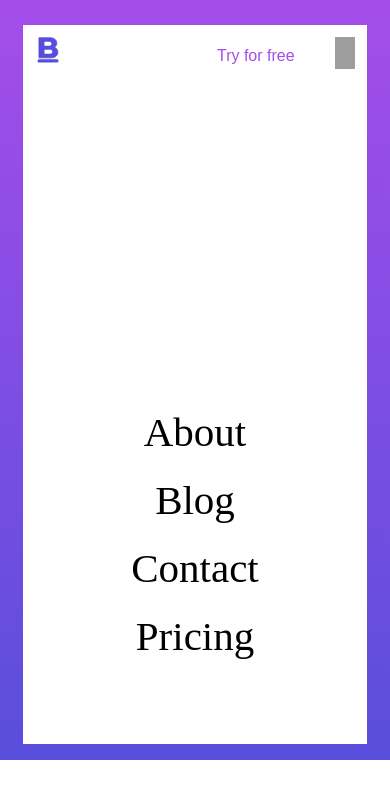
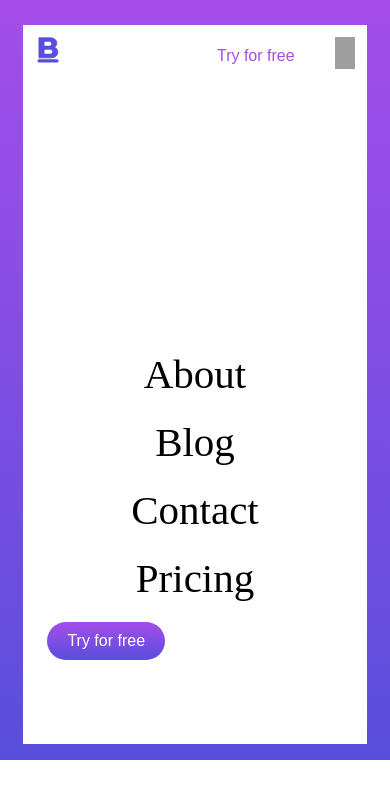
Before and after one commit to Lovethrech/BLOOM-Chel, a Vue app: page / in a window 390 px wide. Shown: the top 798 px of the page. Built offline with nearby package versions, Linux system fonts and the light colour scheme; grey boxes are pictures that could not be loaded.

Commit message:
...working on home-hero nav-header component mobile display.

```diff
--- a/src/components/TryFreeBtn.vue
+++ b/src/components/TryFreeBtn.vue
@@ -7,7 +7,7 @@ const {tryFreeBtnBgColor, tryFreeBtnColor}=defineProps(['tryFreeBtnBgColor', 'tr
 <template>
     <div class="try-for-free-btn-main-ctn">
         <RouterLink to="">
-            <button class="try-for-free-btn" :style="{backgroundColor:tryFreeBtnBgColor, color:tryFreeBtnColor}">
+            <button class="try-for-free-btn" :style="{background:tryFreeBtnBgColor, color:tryFreeBtnColor}">
                 Try for free
             </button>
         </RouterLink>
--- a/src/components/nav/NavMenuMobileListCtn.vue
+++ b/src/components/nav/NavMenuMobileListCtn.vue
@@ -6,8 +6,8 @@ import TryFreeBtn from "../TryFreeBtn.vue";
 
 const navLinkColor=ref("#000000");
 const navLinkFontSize=ref("41px");
-const tryFreeBtnBgColor=ref("#ffffff");
-const tryFreeBtnColor=ref("#A54dea");
+const tryFreeBtnBgColor=ref("linear-gradient(to bottom, #A54dea, #594edc)");
+const tryFreeBtnColor=ref("#ffffff");
 </script>
 
 <template>
@@ -24,6 +24,11 @@ const tryFreeBtnColor=ref("#A54dea");
                     :fontSize="navLinkFontSize"
                 >
                 </NavLink>
+                <TryFreeBtn
+                    :tryFreeBtnBgColor="tryFreeBtnBgColor"
+                    :tryFreeBtnColor="tryFreeBtnColor"
+                >
+                </TryFreeBtn>
             </div>
         </div>
     </div>
```
